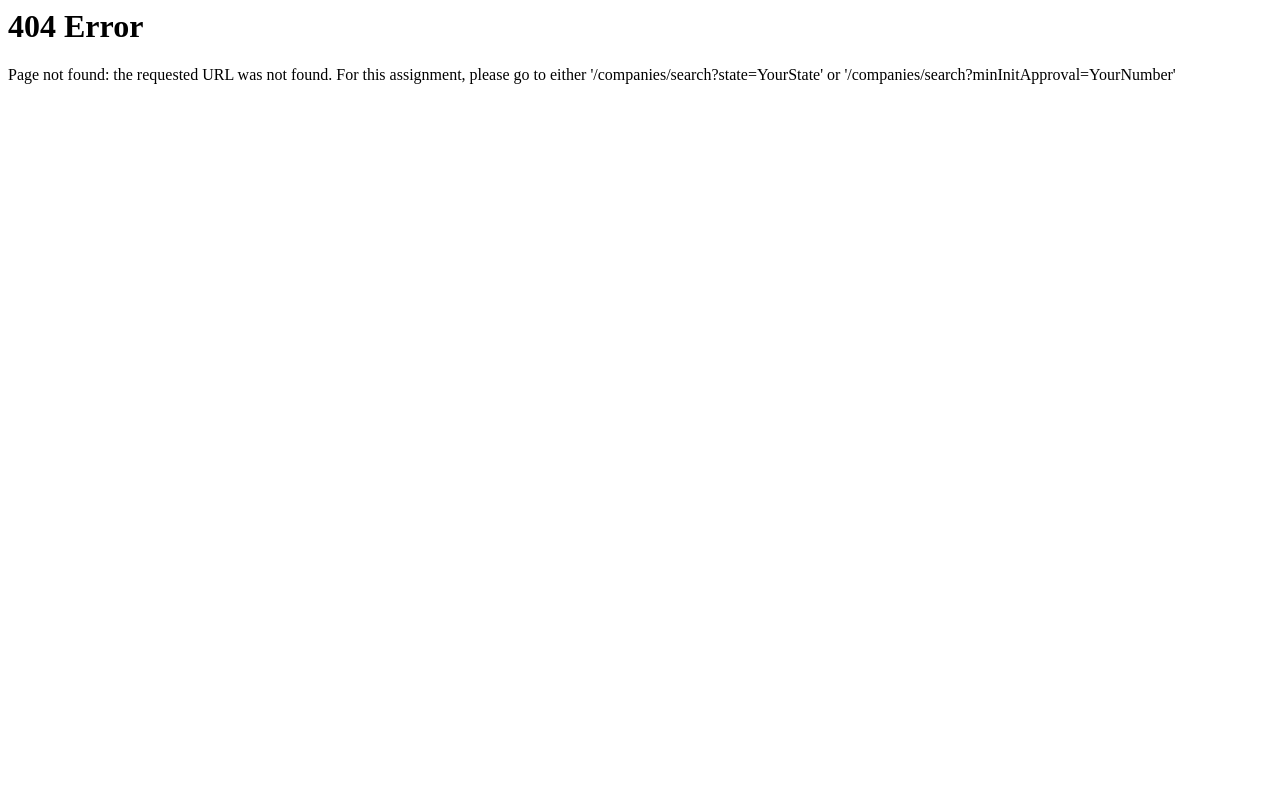
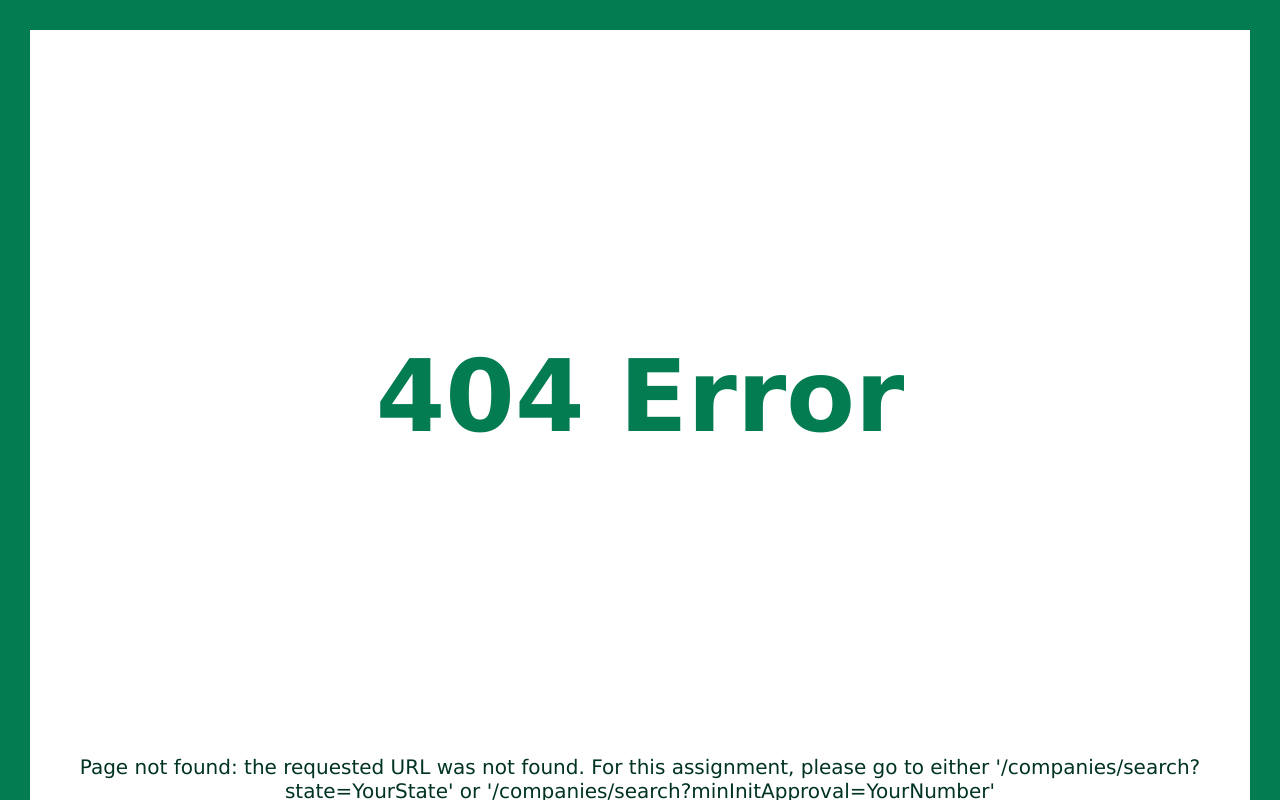
Before and after one commit to CS-257-S22/team-project-team-jbsy, a Flask app: page /help in a window 1280 px wide. Run offline with Flask 2, Linux system fonts and the light colour scheme.

Commit message:
Error page

```diff
--- /dev/null
+++ b/frontEnd/static/styles/error.css
@@ -0,0 +1,25 @@
+h1 {
+    color: #047C51;
+    text-align: center;
+    padding: 300px;
+    margin: auto;
+    width: 50%;
+    font-family: Verdana, Geneva, sans-serif;
+    font-size: 100px;
+
+}
+
+p {
+    color: #013321;
+    margin: auto;
+    padding: 0;
+    text-align: center;
+    font-family: Verdana, Geneva, sans-serif;
+    font-size: 20px;
+}
+
+html {
+    background-color: #ffffff;
+    /* text-align: center; */
+    border: 30px solid #047C51;
+}
--- a/frontEnd/templates/error.html
+++ b/frontEnd/templates/error.html
@@ -1,5 +1,9 @@
 <html>
     <head>
+        <link
+        rel="stylesheet"
+        href="{{ url_for('static', filename='styles/error.css') }}"
+        />
         <title>Error</title>
         <h1>{{errorTitle}}</h1>
         <p>{{ errorMessage}}</p>
```
